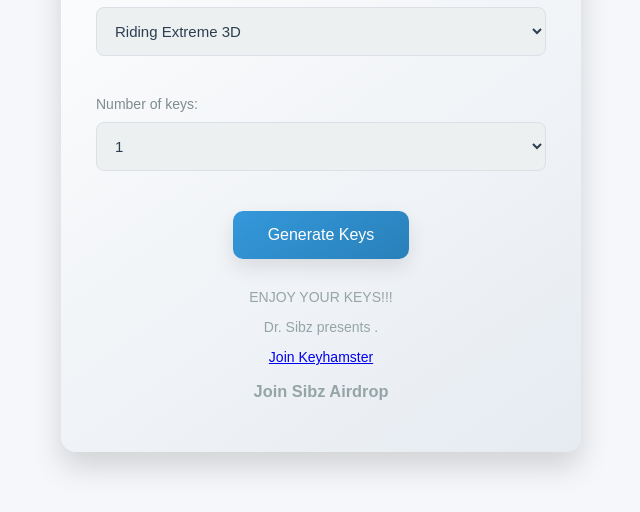
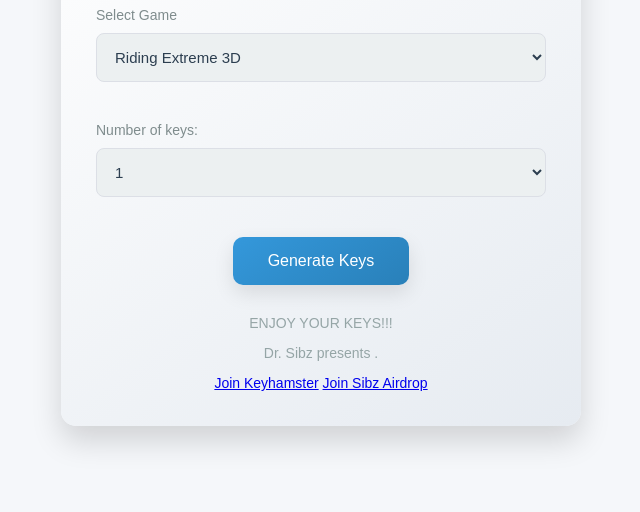
Before and after one commit to sibzairdrop/key8.2, a plain HTML site: page index.html in a window 1280 px wide. Shown: the part 260-772 px from the top of the page, without its empty margins (319-959 px from the left). Drawn offline with Linux system fonts and the light colour scheme.

Commit message:
Update index.html

```diff
--- a/index.html
+++ b/index.html
@@ -51,7 +51,7 @@
             <p>ENJOY YOUR KEYS!!!</p>
             <p> Dr. Sibz presents .</p>
             <a href="https://t.me/keyganhamster" class="social-btn" target="_blank">Join Keyhamster</a>
-            <h3 href="https://t.me/sibz_airdrop" class="social-btn" target="_blank">Join Sibz Airdrop</h3>
+            <a href="https://t.me/sibz_airdrop" class="social-btn" target="_blank">Join Sibz Airdrop</a>
         </div>
     </div>
     <script src="script.js"></script>
```
